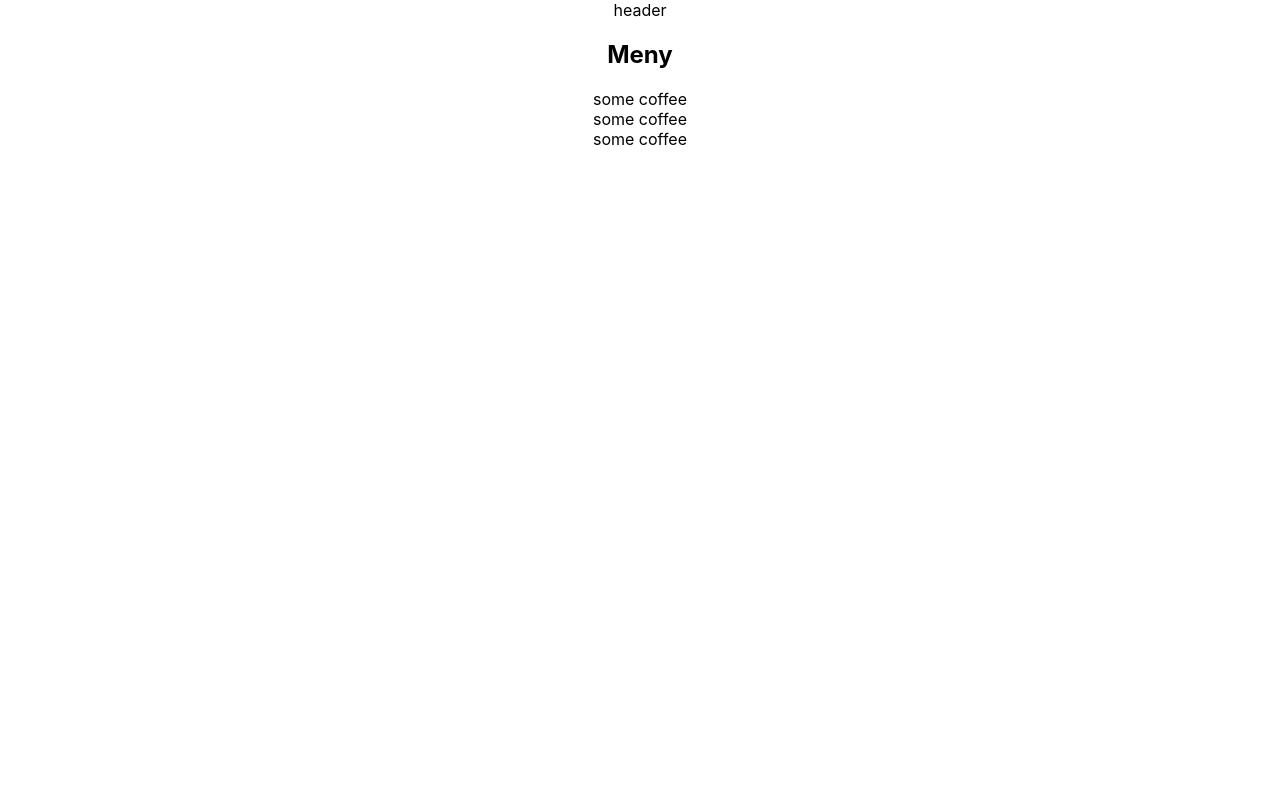
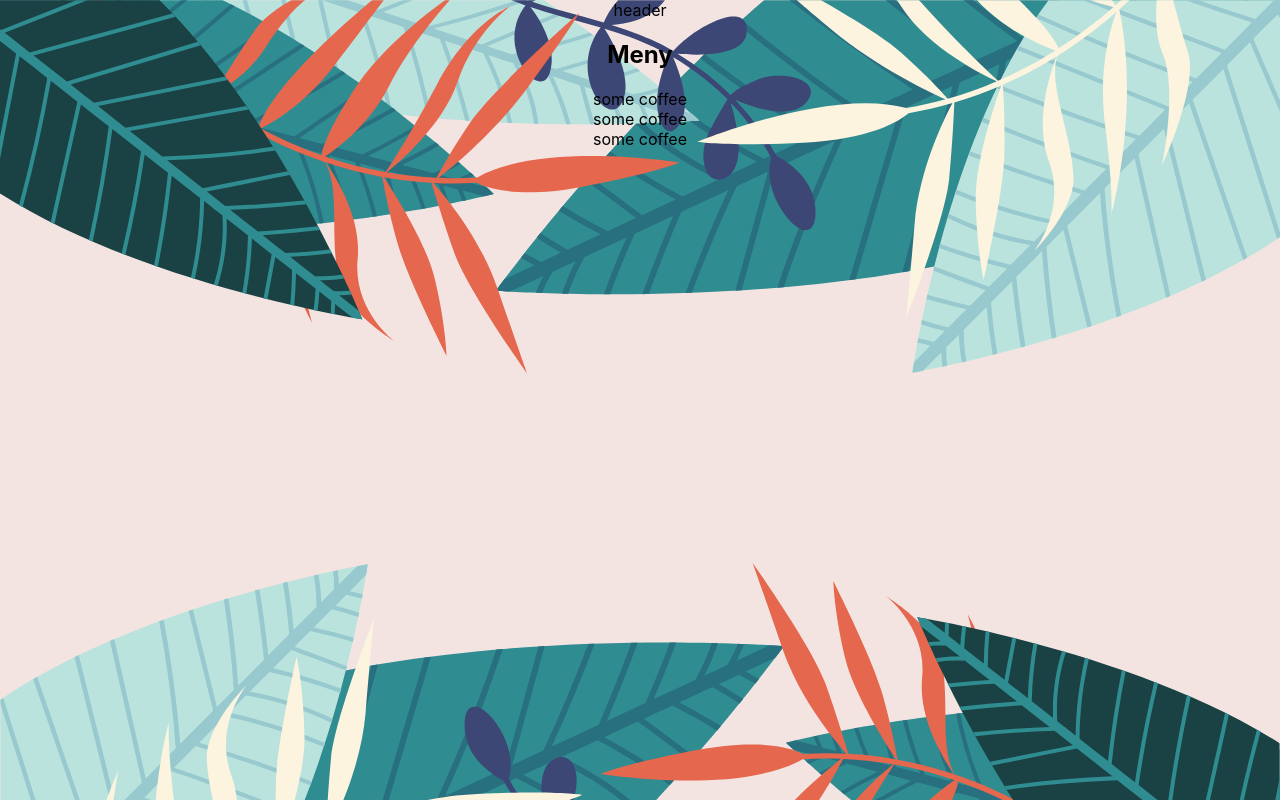
Before and after one commit to christopherwahlstrom/AirBean, a React (Create React App) app: page /menu in a window 1280 px wide. Built offline with nearby package versions, Linux system fonts and the light colour scheme.

Commit message:
added leafy background theme

```diff
--- a/src/App.css
+++ b/src/App.css
@@ -6,3 +6,11 @@
 .App {
   text-align: center;
 }
+
+.leafyBackground {
+  background-color: #F3E4E1;
+  background-image: url(./graphics/graphics-header.svg), url(./graphics/graphics-footer.svg);
+  background-position: center top, center bottom;
+  background-repeat: no-repeat;
+  background-size: contain;
+}
--- a/src/views/Menu.css
+++ b/src/views/Menu.css
@@ -1,3 +1,4 @@
 .menu {
-  background-color: #F3E4E1;
+  width: 100vw;
+  height: 100vh;
 }
```
Also changed, not shown: src/views/Menu.js (+7 -5 lines).
